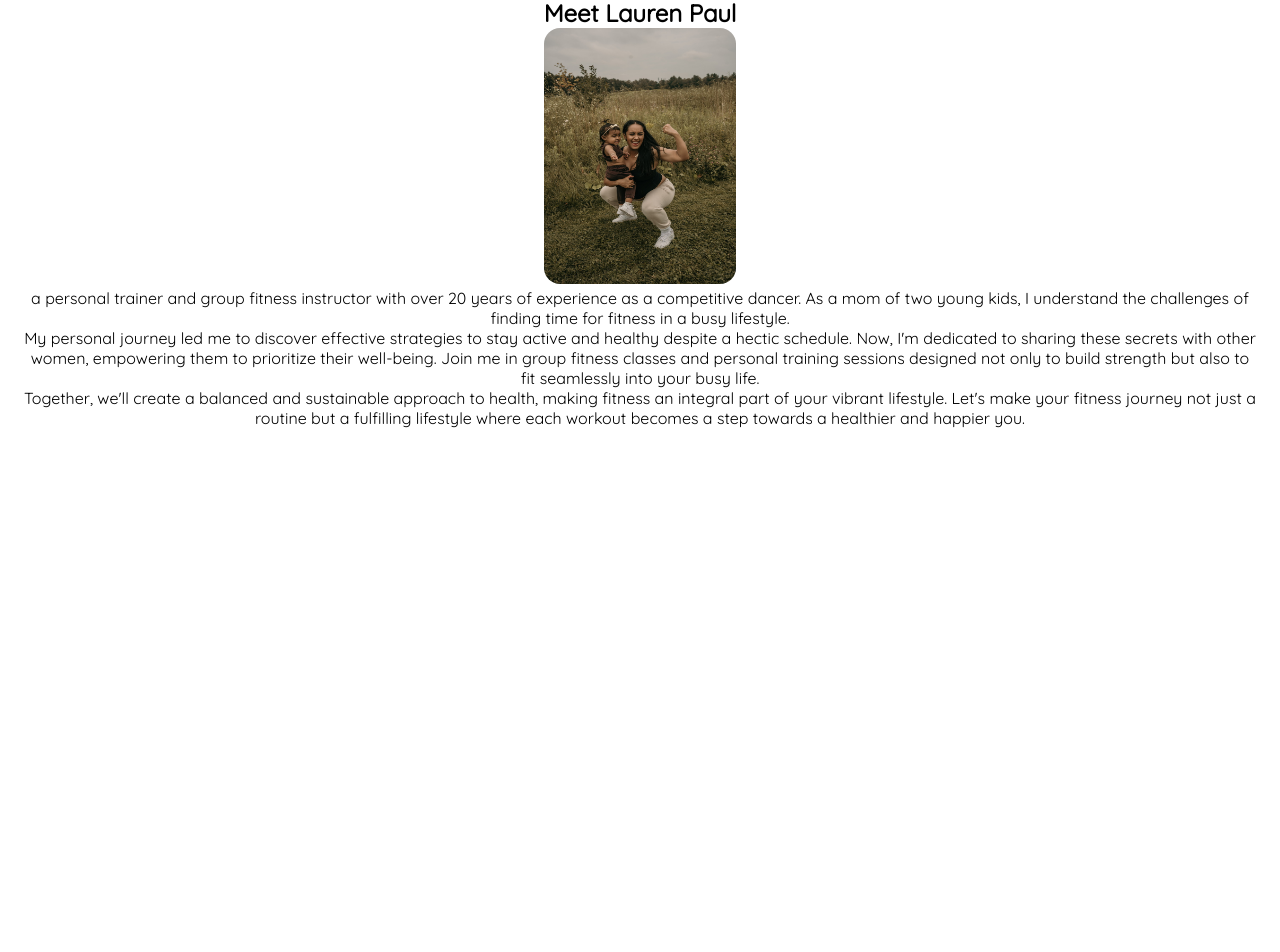
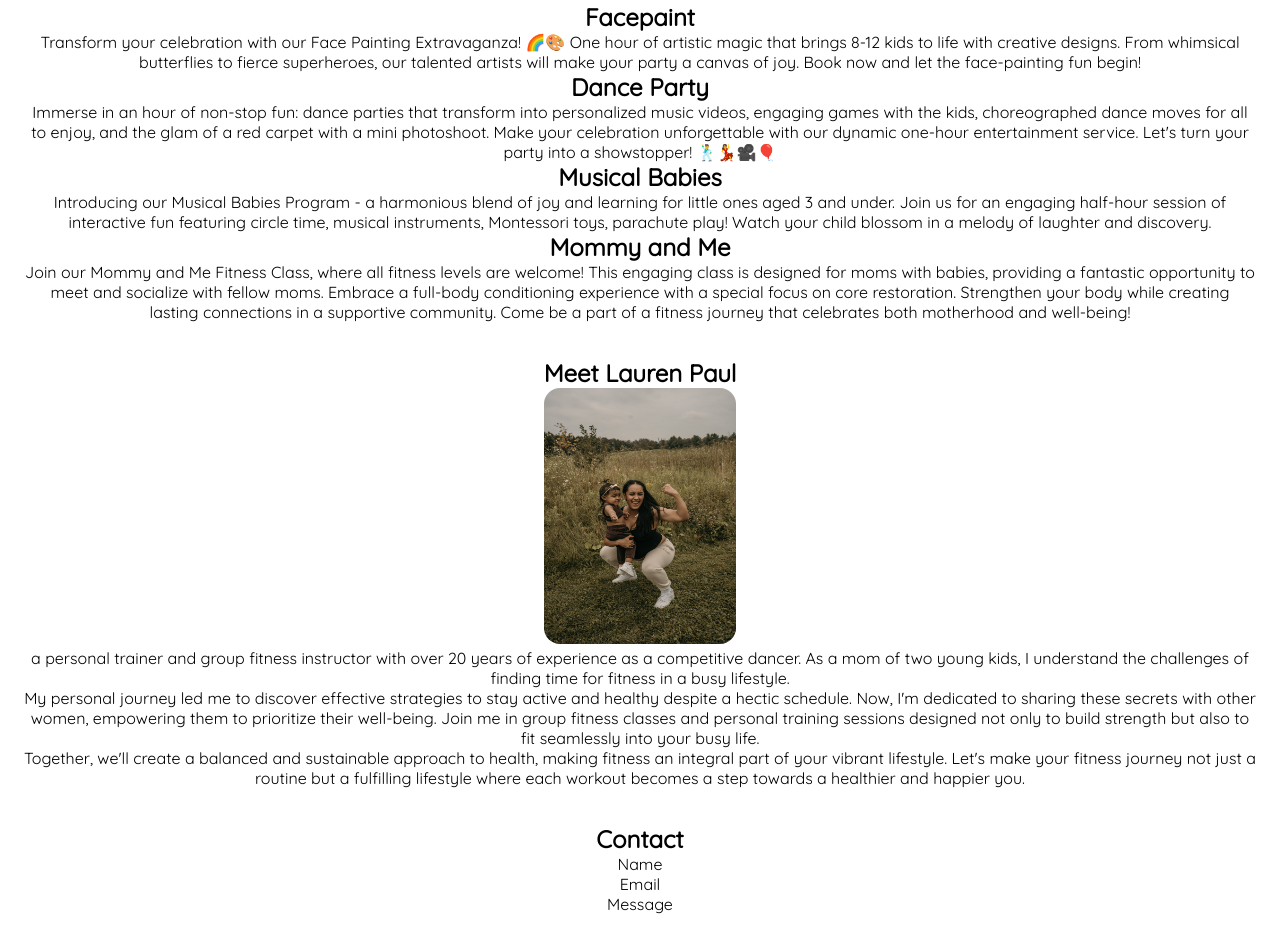
Before and after one commit to ralphdaryn/stepbystepstars, a React (Create React App) app: page / in a window 1280 px wide. Shown: the part 744-1696 px from the top of the page. Built offline with nearby package versions, Linux system fonts and the light colour scheme.

Commit message:
add service and contact section

```diff
--- a/src/components/Header/Header.js
+++ b/src/components/Header/Header.js
@@ -8,7 +8,6 @@ import {
   FaFacebook,
   FaInstagramSquare,
 } from "react-icons/fa";
-
 
 const Header = () => {
   const [showNavigation, setShowNavigation] = useState(false);
@@ -37,9 +36,8 @@ const Header = () => {
         <nav className="header__navigation">
           <ul className="header__navigation-list">
             <li className="header__navigation-link">Home</li>
+            <li className="header__navigation-link">Services</li>
             <li className="header__navigation-link">About</li>
-            <li className="header__navigation-link">Services</li>
-            <li className="header__navigation-link">Gallery</li>
             <li className="header__navigation-link">Contact</li>
           </ul>
         </nav>
@@ -51,10 +49,10 @@ const Header = () => {
               Home <FaArrowRight />
             </li>
             <li className="header__sidebar-link">
-              About <FaArrowRight />
+              Services <FaArrowRight />
             </li>
             <li className="header__sidebar-link">
-              Services <FaArrowRight />
+              About <FaArrowRight />
             </li>
             <li className="header__sidebar-link">
               Contact
--- a/src/components/Main/Main.js
+++ b/src/components/Main/Main.js
@@ -53,36 +53,80 @@ const Main = () => {
               </li>
             </ul>
           </div>
-          <div className="main__area">
           <h2 className="main__caption">
             Start the Celebration! <br></br> Your Step by Step Journey Begins
             Here!"
           </h2>
-            <div>
+
+          <div className="main__services">
+            <h2>Facepaint</h2>
+            <p>
+              Transform your celebration with our Face Painting Extravaganza!
+              🌈🎨 One hour of artistic magic that brings 8-12 kids to life with
+              creative designs. From whimsical butterflies to fierce
+              superheroes, our talented artists will make your party a canvas of
+              joy. Book now and let the face-painting fun begin!
+            </p>
+            <h2>Dance Party</h2>
+            <p>
+              Immerse in an hour of non-stop fun: dance parties that transform
+              into personalized music videos, engaging games with the kids,
+              choreographed dance moves for all to enjoy, and the glam of a red
+              carpet with a mini photoshoot. Make your celebration unforgettable
+              with our dynamic one-hour entertainment service. Let's turn your
+              party into a showstopper! 🕺💃🎥🎈
+            </p>
+            <h2>Musical Babies</h2>
+            <p>
+              Introducing our Musical Babies Program - a harmonious blend of joy
+              and learning for little ones aged 3 and under. Join us for an
+              engaging half-hour session of interactive fun featuring circle
+              time, musical instruments, Montessori toys, parachute play! Watch
+              your child blossom in a melody of laughter and discovery.
+            </p>
+            <h2>Mommy and Me</h2>
+            <p>
+              Join our Mommy and Me Fitness Class, where all fitness levels are
+              welcome! This engaging class is designed for moms with babies,
+              providing a fantastic opportunity to meet and socialize with
+              fellow moms. Embrace a full-body conditioning experience with a
+              special focus on core restoration. Strengthen your body while
+              creating lasting connections in a supportive community. Come be a
+              part of a fitness journey that celebrates both motherhood and
+              well-being!
+            </p>
+          </div>
+
+          <div className="main__about">
             <h2>Meet Lauren Paul</h2>
             <img className="main__image" src={laurenBio} alt="bio pic" />
             <p>
-                a personal trainer and group fitness instructor with over 20
-                years of experience as a competitive dancer. As a mom of two
-                young kids, I understand the challenges of finding time for
-                fitness in a busy lifestyle.
+              a personal trainer and group fitness instructor with over 20 years
+              of experience as a competitive dancer. As a mom of two young kids,
+              I understand the challenges of finding time for fitness in a busy
+              lifestyle.
             </p>
             <p>
               My personal journey led me to discover effective strategies to
               stay active and healthy despite a hectic schedule. Now, I'm
               dedicated to sharing these secrets with other women, empowering
               them to prioritize their well-being. Join me in group fitness
-                classes and personal training sessions designed not only to
-                build strength but also to fit seamlessly into your busy life.
+              classes and personal training sessions designed not only to build
+              strength but also to fit seamlessly into your busy life.
             </p>
             <p>
               Together, we'll create a balanced and sustainable approach to
-                health, making fitness an integral part of your vibrant
-                lifestyle. Let's make your fitness journey not just a routine
-                but a fulfilling lifestyle where each workout becomes a step
-                towards a healthier and happier you.
+              health, making fitness an integral part of your vibrant lifestyle.
+              Let's make your fitness journey not just a routine but a
+              fulfilling lifestyle where each workout becomes a step towards a
+              healthier and happier you.
             </p>
           </div>
+          <div className="main__contact">
+            <h2>Contact</h2>
+            <p>Name</p>
+            <p>Email</p>
+            <p>Message</p>
           </div>
         </div>
       </div>
--- a/src/components/Main/Main.scss
+++ b/src/components/Main/Main.scss
@@ -39,15 +39,18 @@
       justify-content: center;
     }
   }
-  &__area {
-    padding-top: 2rem;
-  }
   &__caption {
-    padding-bottom: 2rem;
+    padding: 2rem;
   }
   &__image {
     width: 12rem;
     height: 16rem;
     border-radius: 16px;
   }
+  &__about {
+    padding-top: 2rem;
+  }
+  &__contact {
+    padding: 2rem;
+  }
 }
```
Lines whose indentation alone changed are shown as unchanged.
